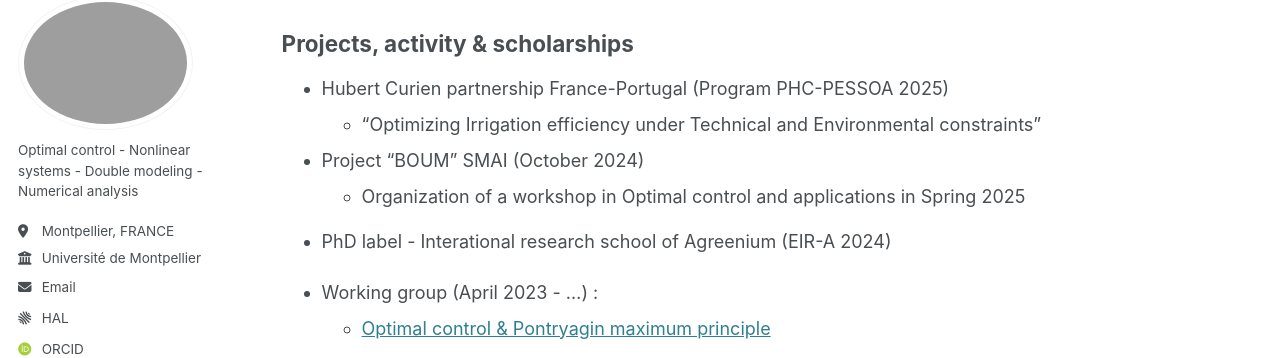
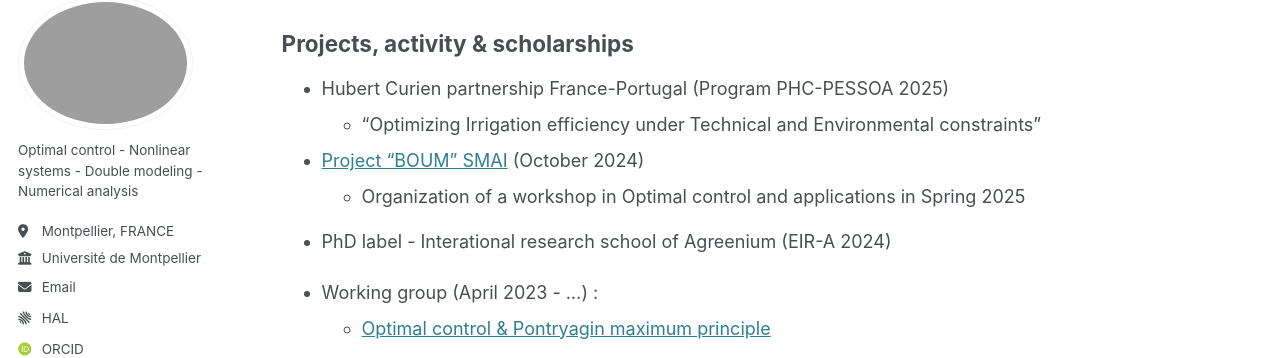
Before and after one commit to rubenchenevat/rubenchenevat.github.io, a Jekyll site: the page built from _pages/cv.md, in a window 1280 px wide and 900 px high, scrolled down 336 px. Shown: the part 110-468 px from the top of the window. Built offline with Jekyll 4.4.1, drawn with Linux system fonts in a browser that asks for light colours; some web fonts are replaced; part of the change alters nothing that is shown.

Commit message:
Update cv.md

```diff
--- a/_pages/cv.md
+++ b/_pages/cv.md
@@ -23,7 +23,7 @@ redirect_from:
 * Hubert Curien partnership France-Portugal (Program PHC-PESSOA 2025)
   * "Optimizing Irrigation efficiency under Technical and Environmental constraints"
 
-* Project "BOUM" SMAI (October 2024)
+* [Project "BOUM" SMAI](http://smai.emath.fr/spip.php?article548&lang=fr) (October 2024)
   * Organization of a workshop in Optimal control and applications in Spring 2025
 
 * PhD label - Interational research school of Agreenium (EIR-A 2024)
```
